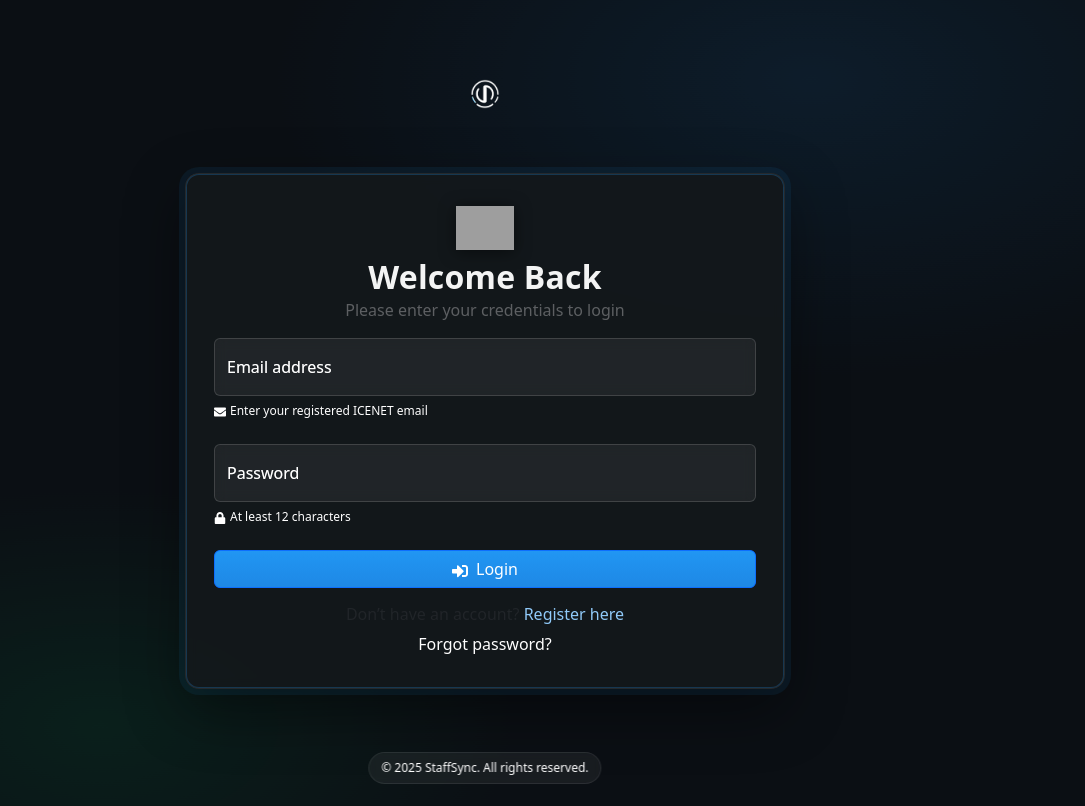
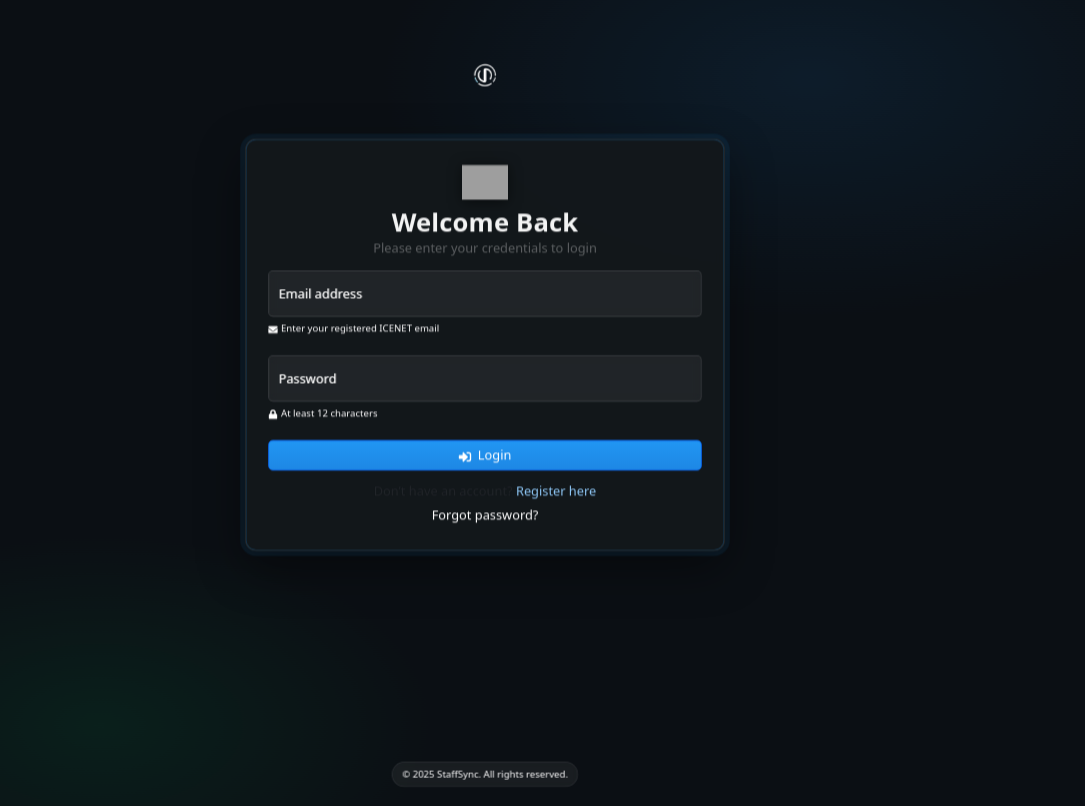
Before and after one commit to Taehillah/StaffSync, a React (Create React App) app in the folder frontend/: page /auth/login in a window 1280 px wide. Shown: the whole page, without its empty margins (155-1240 px from the left). Built offline with nearby package versions, Linux system fonts and the light colour scheme; grey boxes are pictures that could not be loaded.

Commit message:
UI: scale entire application to 80% for compact view

```diff
--- a/frontend/src/assets/css/main.css
+++ b/frontend/src/assets/css/main.css
@@ -23,6 +23,16 @@ body {
   text-rendering: optimizeLegibility;
 }
 #root, .app-container { background: #0b0f14; min-height: 100vh; }
+
+/* Global UI scale: reduce overall UI by 20% */
+:root { --ui-scale: 0.8; }
+.app-container {
+  transform: scale(var(--ui-scale));
+  transform-origin: top left;
+  /* Expand container so scaled content still fills viewport */
+  width: calc(100% / var(--ui-scale));
+  min-height: calc(100vh / var(--ui-scale));
+}
 
 /* Shared animated background used by Auth and Dashboard */
 .auth-viewport, .dashboard-container {
```
